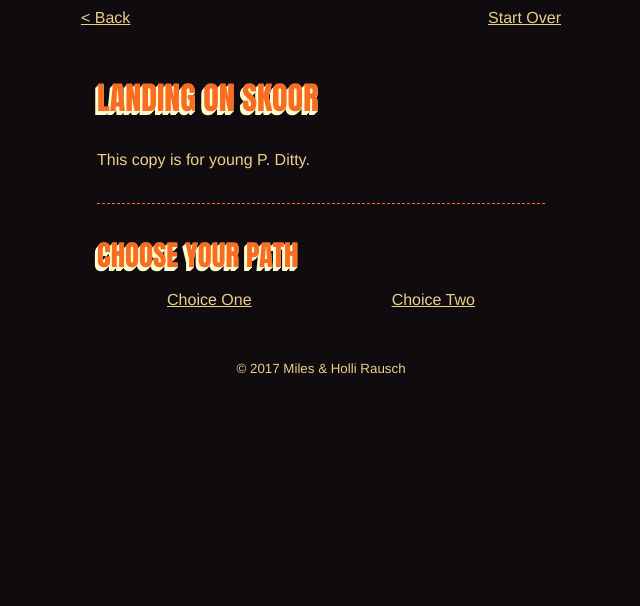
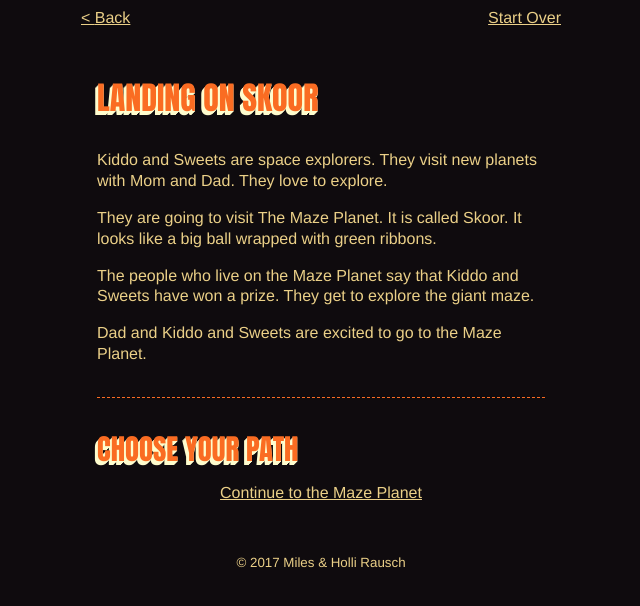
Before and after one commit to awayken/2017-christmas-card, a Nuxt app: page /landing-on-skoor in a window 1280 px wide. Shown: the top 606 px of the page, without its empty margins (319-959 px from the left). Built offline with nearby package versions, Linux system fonts and the light colour scheme.

Commit message:
Update landing copy and change datAge to readingLevel

```diff
--- a/pages/index.vue
+++ b/pages/index.vue
@@ -4,18 +4,18 @@
 
     <p><span class="pulp">Welcome</span> to the 2017 Christmas Card!</p>
 
-    <p>The Miles Rausch Family has completed another stellar year, and they're celebrating it with this text adventure story that you can play. Learn more about us and what we experienced in 2017, and try to escape the maze planet all at the same time!</p>
+    <p>The Miles Rausch Family has completed another stellar year, and we're celebrating it with this text adventure story. Young or old, choose your own adventure with Kiddo &amp; Sweets. Learn more about our 2017 as you try to escape the maze planet, Skoor!</p>
 
     <h2 class="pulp">Choose Your Reading Level</h2>
 
-    <p>You are P. Ditty, a dat (half dog, half cat) creature that the Miles Rausch Family picked up on one of their space adventures. Are you young or old? Choosing the right P. Ditty will make the story easier to read.</p>
+    <p>You are the family pet, Fruckles (a half Shar Pei, half cheetah creature) that the Kiddo &amp; Sweets picked up on one of their many space adventures. Are you young or old? Choosing the right reading level will make the story easier to follow.</p>
 
     <nav class="story__choices">
       <nuxt-link to="/landing-on-skoor" class="story__choice">
-        <span @click="$store.commit('setDatAge', 'old')">Old P. Ditty</span>
+        <span @click="$store.commit('setReadingLevel', 'old')">Old Fruckles</span>
       </nuxt-link>
       <nuxt-link to="/landing-on-skoor" class="story__choice">
-        <span @click="$store.commit('setDatAge', 'young')">Young P. Ditty</span>
+        <span @click="$store.commit('setReadingLevel', 'young')">Young Fruckles</span>
       </nuxt-link>
     </nav>
   </section>
--- a/pages/landing-on-skoor.vue
+++ b/pages/landing-on-skoor.vue
@@ -1,20 +1,30 @@
 <template>
   <section class="container">
-    <story v-if="$store.state.datAge === 'old'" title="Landing on Skoor">
-      <p>This copy is for old P. Ditty.</p>
+    <story v-if="$store.state.readingLevel === 'old'" title="Landing on Skoor">
+      <p>"We'll just make one tiny pit stop," Dad said as he began the Obisidian's landing sequence. They were orbitting around a bright green planet that shimmered in the light of its sun.</p>
+      <p>"Where are we?" asked Kiddo. He unclipped his harness and hopped out of his seat. He floated to the nearest spaceship porthole.</p>
+      <p>"It's a tourist trap," muttered Mom as she keyed in coordinates and checked safety lights.</p>
+      <p>"It's a <em>famous</em> tourist trap known as Skoor, The Maze Planet. I've always wanted to come here."</p>
+      <p>"What a coincidence that you need a pit stop right now."</p>
+      <p>Sweets looked up from her notepad to see what the fuss was about. The planet was beautiful, wrapped with ribbons in a dozen shades of green. She flipped to a blank page in her notebook and began to furiously sketch and color the vista floating before them.</p>
+      <p>"It's so gorgeous!" she squealed.</p>
+      <p>"Better sketch quickly, sweetie," Dad said. "We begin atmosphere landing procedure in ten minutes."</p>
+      <p>Just then, the telecommunicator crackled to life. "Welcome to Skoor, New Visitor! You are the three millioneth, four hundred and fifty-sixth, seven hundred and eighty-nineth visitor today! You and every humanoid aboard have won a free entry to the Maze Competition taking place right now! Can you escape the maze planet? You'll soon find out!"<p>
+      <p>Dad and Kiddo and Sweets all turned to each other with big, beaming smiles. Mom shook her head and tapped some keys on the dashboard console. The ship began its descent.</p>
 
       <nav slot="choices">
-        <a href="/choice1">Choice One</a>
-        <a href="/choice2">Choice Two</a>
+        <a href="/welcome-to-skoor">Continue to the Maze Planet</a>
       </nav>
     </story>
 
-    <story v-if="$store.state.datAge === 'young'" title="Landing on Skoor">
-      <p>This copy is for young P. Ditty.</p>
+    <story v-if="$store.state.readingLevel === 'young'" title="Landing on Skoor">
+      <p>Kiddo and Sweets are space explorers. They visit new planets with Mom and Dad. They love to explore.</p>
+      <p>They are going to visit The Maze Planet. It is called Skoor. It looks like a big ball wrapped with green ribbons.</p>
+      <p>The people who live on the Maze Planet say that Kiddo and Sweets have won a prize. They get to explore the giant maze.</p>
+      <p>Dad and Kiddo and Sweets are excited to go to the Maze Planet.</p>
 
       <nav slot="choices" class="story__choices">
-        <a href="/choice1">Choice One</a>
-        <a href="/choice2">Choice Two</a>
+        <a href="/welcome-to-skoor">Continue to the Maze Planet</a>
       </nav>
     </story>
   </section>
--- a/store/index.js
+++ b/store/index.js
@@ -3,11 +3,11 @@ import Vuex from 'vuex'
 const createStore = () => {
   return new Vuex.Store({
     state: {
-      datAge: 'young'
+      readingLevel: 'young'
     },
     mutations: {
-      setDatAge (state, datAge) {
-        state.datAge = datAge
+      setReadingLevel (state, newReadingLevel) {
+        state.readingLevel = newReadingLevel
       }
     }
   })
```
